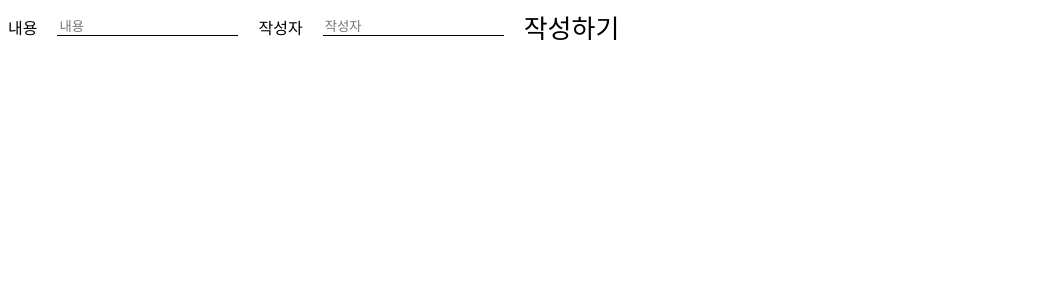
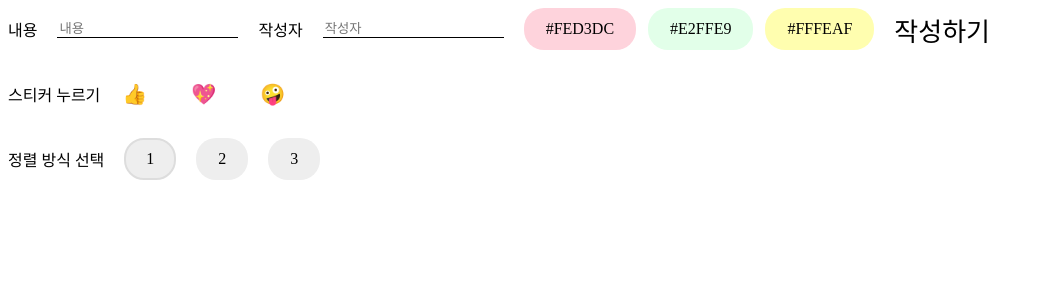
Before and after one commit to eleshock/react-onboarding, a React (Create React App) app in the folder rolling-paper/: page / in a window 1280 px wide. Shown: the top 300 px of the page, without its empty margins (0-1042 px from the left). Built offline with nearby package versions, Linux system fonts and the light colour scheme.

Commit message:
ui 완료

```diff
--- a/rolling-paper/package.json
+++ b/rolling-paper/package.json
@@ -10,9 +10,12 @@
     "@types/node": "^16.11.62",
     "@types/react": "^18.0.21",
     "@types/react-dom": "^18.0.6",
+    "classnames": "^2.3.2",
     "react": "^18.2.0",
     "react-dom": "^18.2.0",
+    "react-redux": "^8.0.4",
     "react-scripts": "5.0.1",
+    "redux": "^4.2.0",
     "typescript": "^4.8.3",
     "web-vitals": "^2.1.4"
   },
--- /dev/null
+++ b/rolling-paper/src/components/UI/basics/Button/Button.scss
@@ -0,0 +1,34 @@
+$gray: #eeeeee;
+$pink: #fed3dc;
+$green: #e2ffe9;
+$yellow: #fffeaf;
+
+.Button {
+  border: 2px solid transparent;
+  padding: 10px 20px;
+  border-radius: 20px;
+  box-sizing: content-box;
+  cursor: pointer;
+
+  &.selected {
+    &.blackBorder {
+      border: 2px solid black;
+    }
+    &.grayBorder {
+      border: 2px solid #dddddd;
+    }
+  }
+
+  &.gray {
+    background-color: $gray;
+  }
+  &.pink {
+    background-color: $pink;
+  }
+  &.green {
+    background-color: $green;
+  }
+  &.yellow {
+    background-color: $yellow;
+  }
+}
--- /dev/null
+++ b/rolling-paper/src/components/UI/basics/Button/index.tsx
@@ -0,0 +1,31 @@
+import classNames from "classnames";
+import React from "react";
+import "./Button.scss";
+
+interface ButtonStyles {
+  backgroundColor: string;
+  selected: boolean;
+  selectedBorderColor: string;
+}
+
+interface ButtonProps extends ButtonStyles {
+  content: string;
+  onClick: (e: React.MouseEvent) => void;
+}
+
+function Button(props: ButtonProps) {
+  const { content, onClick, backgroundColor, selected, selectedBorderColor } =
+    props;
+  return (
+    <div
+      className={classNames("Button", backgroundColor, selectedBorderColor, {
+        selected,
+      })}
+      onClick={onClick}
+    >
+      {content}
+    </div>
+  );
+}
+
+export default Button;
--- /dev/null
+++ b/rolling-paper/src/components/UI/features/PaperInput/Submit.scss
@@ -0,0 +1,4 @@
+.Submit {
+  font-size: 26px;
+  cursor: pointer;
+}
--- /dev/null
+++ b/rolling-paper/src/components/UI/features/PaperInput/index.tsx
@@ -0,0 +1,59 @@
+import React, { useState } from "react";
+import "./Submit.scss";
+import Input from "../../basics/Input";
+import Button from "../../basics/Button";
+
+function PaperInput() {
+  const uploadPaper = () => {
+    if (body !== "" && author !== "") {
+      const newPaper = { body, author, color };
+    }
+  };
+
+  const [body, setBody] = useState("");
+  const [author, setAuthor] = useState("");
+  const [color, setColor] = useState("#EEEEEE");
+  const colorList = { pink: "#FED3DC", green: "#E2FFE9", yellow: "#FFFEAF" };
+  return (
+    <div
+      style={{
+        display: "flex",
+        gap: "20px",
+        flexWrap: "wrap",
+        alignItems: "center",
+      }}
+    >
+      <Input
+        onSubmit={uploadPaper}
+        onChange={(value) => setBody(value)}
+        placeholder="내용"
+        label="내용"
+      />
+      <Input
+        onSubmit={uploadPaper}
+        onChange={(value) => setAuthor(value)}
+        placeholder="작성자"
+        label="작성자"
+      />
+      <div style={{ display: "flex", gap: "12px" }}>
+        {Object.entries(colorList).map(([selectedColor, colorCode]) => (
+          <Button
+            key={colorCode}
+            content={`${colorCode}`}
+            onClick={() => {
+              setColor(colorCode);
+            }}
+            backgroundColor={selectedColor}
+            selected={colorCode === color}
+            selectedBorderColor="blackBorder"
+          />
+        ))}
+      </div>
+      <div className="Submit" onClick={uploadPaper}>
+        작성하기
+      </div>
+    </div>
+  );
+}
+
+export default PaperInput;
--- /dev/null
+++ b/rolling-paper/src/components/UI/features/PaperViewer/index.tsx
@@ -0,0 +1,26 @@
+import React, { useState } from "react";
+
+import Button from "../../basics/Button";
+
+function PaperViewer() {
+  const [columns, setColumns] = useState(1);
+  return (
+    <>
+      <div style={{ display: "flex", gap: "20px", alignItems: "center" }}>
+        <div>정렬 방식 선택</div>
+        {[1, 2, 3].map((number) => (
+          <Button
+            key={number}
+            content={`${number}`}
+            onClick={() => setColumns(number)}
+            backgroundColor="gray"
+            selected={number === columns}
+            selectedBorderColor="grayBorder"
+          />
+        ))}
+      </div>
+    </>
+  );
+}
+
+export default PaperViewer;
--- /dev/null
+++ b/rolling-paper/src/components/UI/features/StickerSelector/index.tsx
@@ -0,0 +1,38 @@
+import React, { useState } from "react";
+import Button from "../../basics/Button";
+
+function StickerSelector() {
+  const stickers = ["👍", "💖", "🤪"];
+  const [selectedSticker, setSelectedSticker] = useState("");
+
+  const toggleSelectedSticker = (sticker: string) => {
+    if (sticker !== selectedSticker) {
+      setSelectedSticker(sticker);
+    }
+  };
+
+  return (
+    <>
+      <div style={{ display: "flex", alignItems: "center" }}>
+        <div>스티커 누르기</div>
+        <div style={{ display: "flex", fontSize: "20px" }}>
+          {stickers.map((sticker) => (
+            <Button
+              key={sticker}
+              content={sticker}
+              backgroundColor="white"
+              selected={selectedSticker === sticker}
+              selectedBorderColor="blackBorder"
+              onClick={(e: React.MouseEvent) => {
+                toggleSelectedSticker(sticker);
+                console.log(sticker);
+              }}
+            />
+          ))}
+        </div>
+      </div>
+    </>
+  );
+}
+
+export default StickerSelector;
--- a/rolling-paper/src/components/UI/organisms/PaperInput/index.tsx
+++ /dev/null
@@ -1,43 +0,0 @@
-import React, { useState } from "react";
-import Input from "../../basics/Input";
-
-function PaperInput() {
-  const uploadPaper = () => {};
-
-  const [body, setBody] = useState("");
-  const [sender, setSender] = useState("");
-  return (
-    <div
-      style={{
-        display: "flex",
-        gap: "20px",
-        flexWrap: "wrap",
-        alignItems: "center",
-      }}
-    >
-      <Input
-        onSubmit={uploadPaper}
-        onChange={(value) => setBody(value)}
-        placeholder="내용"
-        label="내용"
-      />
-      <Input
-        onSubmit={uploadPaper}
-        onChange={(value) => setSender(value)}
-        placeholder="작성자"
-        label="작성자"
-      />
-      <div
-        style={{
-          fontSize: 26,
-          cursor: "pointer",
-        }}
-        onClick={uploadPaper}
-      >
-        작성하기
-      </div>
-    </div>
-  );
-}
-
-export default PaperInput;
--- a/rolling-paper/src/components/pages/Home/index.tsx
+++ b/rolling-paper/src/components/pages/Home/index.tsx
@@ -1,11 +1,15 @@
 import React from "react";
-import PaperInput from "../../UI/organisms/PaperInput";
+import PaperInput from "../../ui/features/PaperInput";
+import PaperViewer from "../../ui/features/PaperViewer";
+import StickerSelect from "../../ui/features/StickerSelector";
 
 function HomePage() {
   return (
     <>
       <div style={{ display: "flex", flexDirection: "column", gap: "20px" }}>
         <PaperInput />
+        <StickerSelect />
+        <PaperViewer />
       </div>
     </>
   );
--- a/rolling-paper/src/index.tsx
+++ b/rolling-paper/src/index.tsx
@@ -1,12 +1,8 @@
-import React from 'react';
-import ReactDOM from 'react-dom/client';
-import App from './App';
+import React from "react";
+import ReactDOM from "react-dom/client";
+import App from "./App";
 
 const root = ReactDOM.createRoot(
-  document.getElementById('root') as HTMLElement
+  document.getElementById("root") as HTMLElement
 );
-root.render(
-  <React.StrictMode>
-    <App />
-  </React.StrictMode>
-);
+root.render(<App />);
```
Also changed, not shown: rolling-paper/src/components/UI/basics/Sticker/index.tsx (added, +14 -0 lines), rolling-paper/src/states/index.js (added), 1 other file (tests, documents, lock files or other folders).
